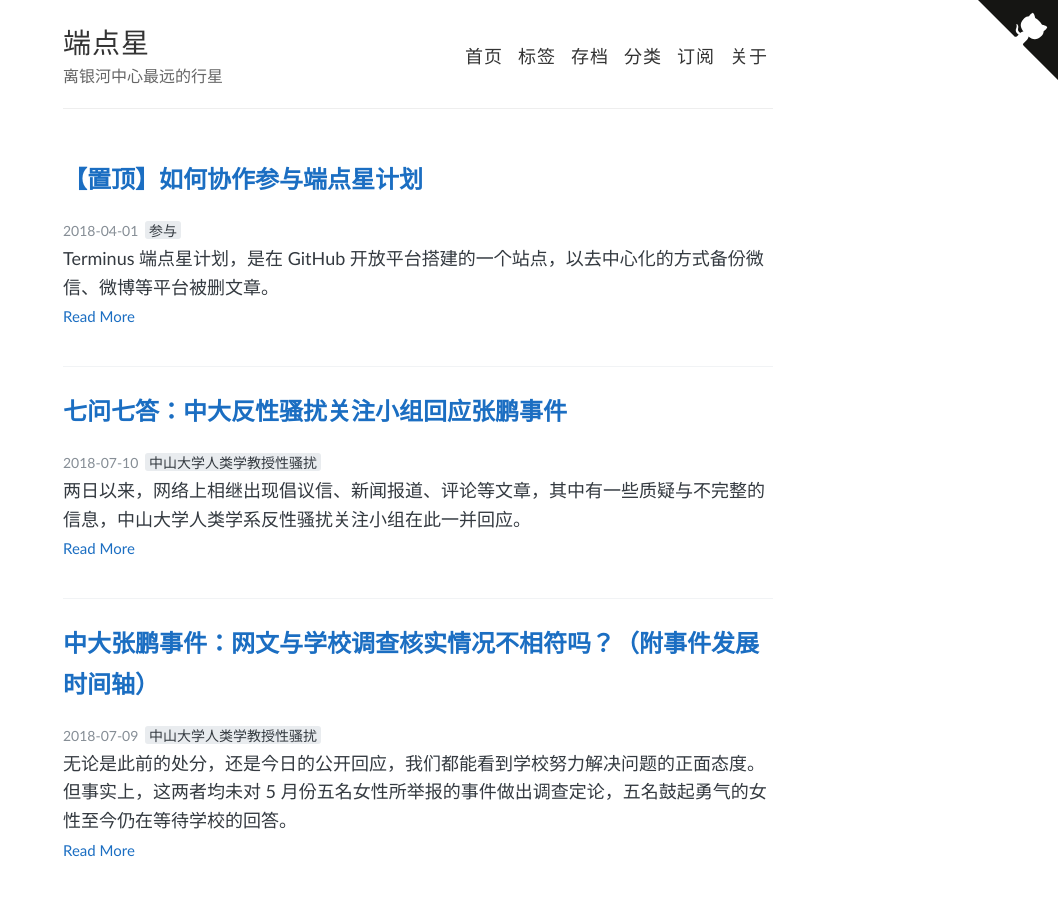
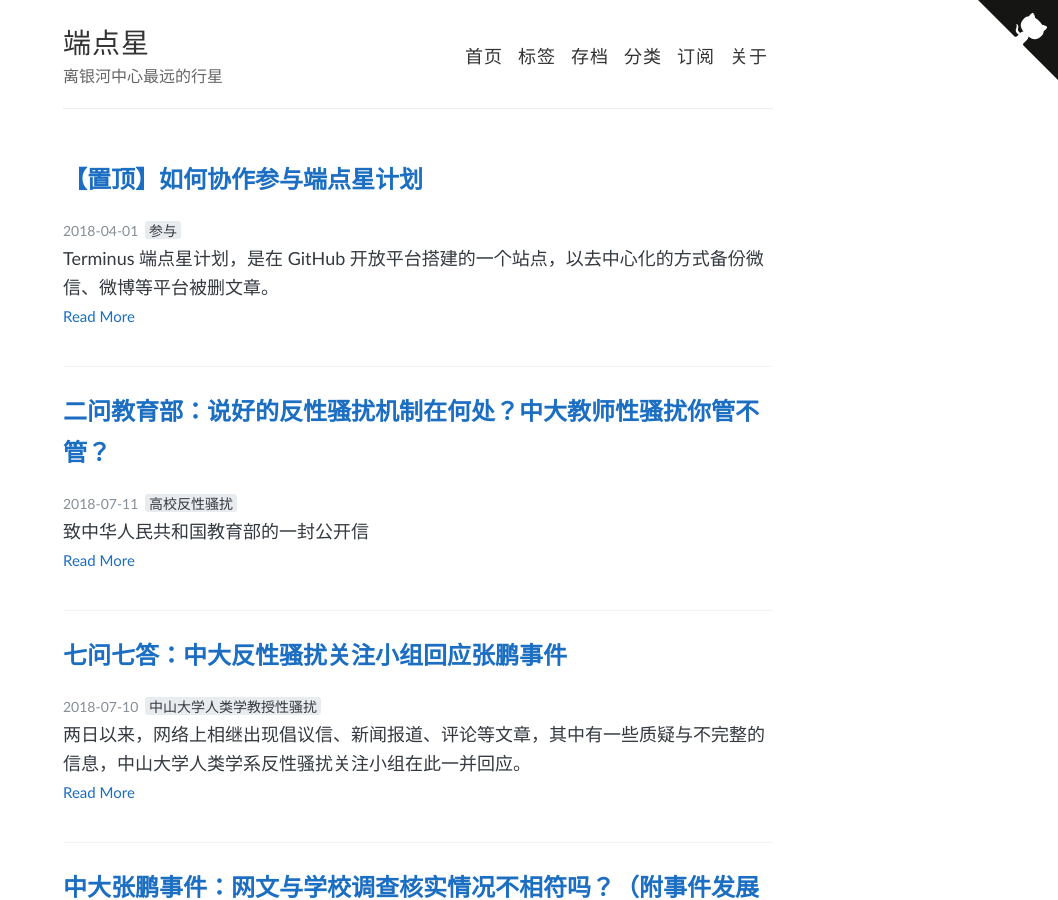
Before and after one commit to Terminus2049/Terminus2049.github.io, a Jekyll site: the page built from index.html, in a window 1280 px wide and 900 px high. Shown: the whole window, without its empty margins (222-1280 px from the left). Built offline with Jekyll 4.4.1, drawn with Linux system fonts in a browser that asks for light colours; the list of posts is cut into pages by our own code; some of the changed text lies outside the part shown.

Commit message:
修改格式

```diff
--- a/_posts/Open-Letter-MoE.md
+++ b/_posts/2018-07-10-Open-Letter-MoE.md
@@ -1,12 +1,21 @@
 ---
+
 layout: post
+
 title: 二问教育部：说好的反性骚扰机制在何处？中大教师性骚扰你管不管？
+
 date: 2018-07-11
+
 categories: Archive
-tags: 性骚扰
+
+tags: 高校反性骚扰
+
 description: 致中华人民共和国教育部的一封公开信
+
 ---
+
 原文：~~[二问教育部：说好的反性骚扰机制在何处？中大教师性骚扰你管不管？](https://mp.weixin.qq.com/s/s1NowhkCHgcRHLUa7BzTUg)~~
+
 ---
 
 ## 二问教育部：说好的反性骚扰机制在何处？中大教师性骚扰你管不管？
@@ -17,7 +26,7 @@
 
 文章在发了一小时就被删掉了，发了之后有许多朋友加我希望一起寄信息公开，我先把操作方式发在这里，还需要进一步的信息的可以加我微信。
 
-申请教育部信息公开，可以登录教育部官网，点击“公开”－“监督与建议渠道”－点击“政务公开意见建议”；或者直接输输入以下网址：http://www.moe.gov.cn/jyb_xxgk/xxgkyjx/
+申请教育部信息公开，可以登录教育部官网，点击“公开”－“监督与建议渠道”－点击“政务公开意见建议”；或者直接输输入以下网址：<http://www.moe.gov.cn/jyb_xxgk/xxgkyjx/>
 
 出现如下页面：
 ![](https://i.imgur.com/g6vYOq7.png)
@@ -27,16 +36,18 @@
 公开内容－－2018年1月14日，教育部回应，“将会同有关部门认真研究建立健全高校预防性骚扰的长效机制”。
 
 请依法公开：
-**1.要求教育部公开性骚扰防治机制建设的进程；**
-**2.要求教育部公开性骚扰防治机制建设时间表；**
-**3.要求教育部公开对中国高校各性骚扰事件的监督程序；4.要求教育部公开对中国高校各性骚扰事件的处理机制**。
+
+**1. 要求教育部公开性骚扰防治机制建设的进程；**
+**2. 要求教育部公开性骚扰防治机制建设时间表；**
+**3. 要求教育部公开对中国高校各性骚扰事件的监督程序；**
+**4. 要求教育部公开对中国高校各性骚扰事件的处理机制**。
 
 **（记住是填四次）**
 
 或者加我微信：709045928
 ![](https://i.imgur.com/AAPvi1i.png)
 
-#### 以下为原来的正文：
+### 以下为原来的正文：
 
 **致中华人民共和国教育部：**
 
```
